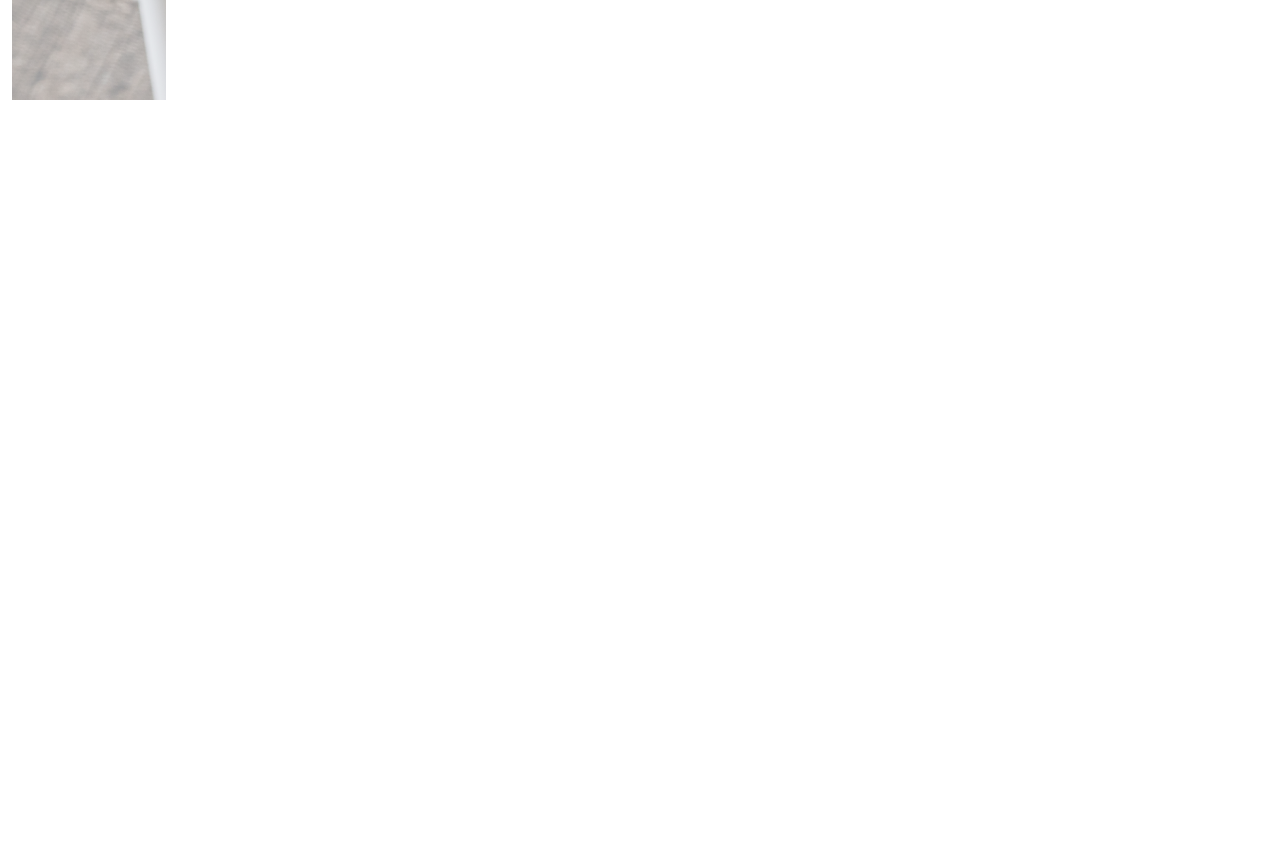
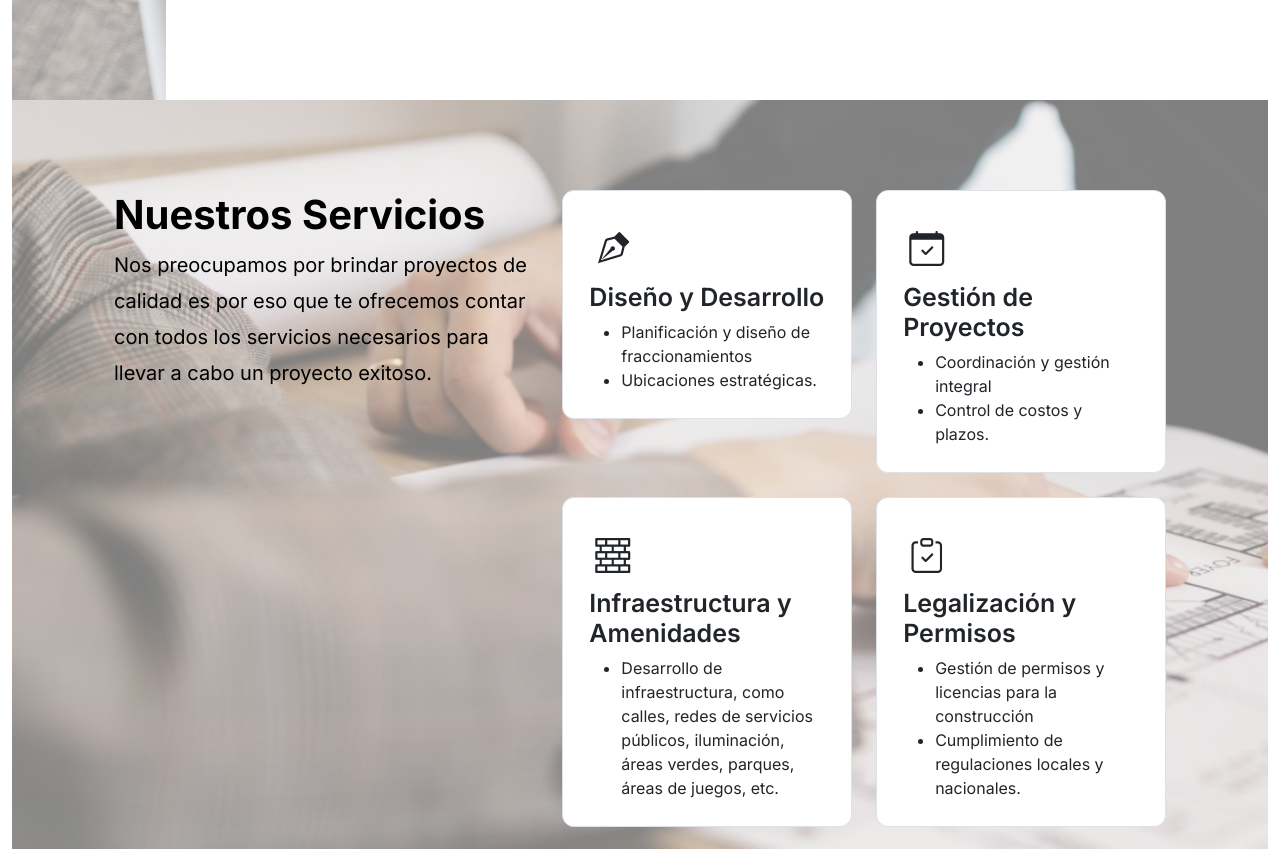
Before and after one commit to ashantys/web-kadiz, a Next.js app: page / in a window 1280 px wide. Shown: the part 1622-2471 px from the top of the page. Before the commit the page ends 1722 px from the top, so only its background shows below. Built offline with nearby package versions, Linux system fonts and the light colour scheme.

Commit message:
chore(icons):instalacion de iconos para funcionamiento de componente Servicios

```diff
--- a/app/page.jsx
+++ b/app/page.jsx
@@ -3,6 +3,7 @@ import '@/styles/style.css';
 import Navbar from '@/components/Navbar';
 import Header from '@/components/Header';
 import Nosotros from '@/components/Nosotros';
+import Servicios from '@/components/Servicios';
 
 
 export default function Home() {
@@ -10,6 +11,7 @@ export default function Home() {
     <>
       <Header/>
       <Nosotros/>
+      <Servicios/>
     </>
   )
 }
--- a/components/Nosotros.jsx
+++ b/components/Nosotros.jsx
@@ -9,7 +9,6 @@ const Nosotros = () =>{
         <div className="container-nosotros">
             <div className="row">
                 <div className="col-sm-12 col-lg-6 col-md-10 custom-mt">
-                    {/* Left column with two text blocks */}
                     <div className="d-flex flex-column ms-5">
                         <div className="mb-5">
                             <h3>Quiénes Somos</h3>
--- /dev/null
+++ b/components/Servicios.jsx
@@ -0,0 +1,53 @@
+import React from 'react';
+import 'bootstrap-icons/font/bootstrap-icons.css';
+
+const Servicios = () => {
+    return (
+        <div className='container-fluid background-services'>
+            <div className='container-servicios'>
+                <div className='row'>
+                    <div className='col-lg-5 col-12'>
+                        <h3>Nuestros Servicios</h3>
+                        <p>Nos preocupamos por brindar proyectos de calidad es por eso que te ofrecemos contar con todos los servicios necesarios para llevar a cabo un proyecto exitoso.</p>
+                    </div>
+                    <div className='col-lg-7 col-12'>
+                        <div className='row'>
+                            {renderCard("Diseño y Desarrollo", "Planificación y diseño de fraccionamientos. Ubicaciones estratégicas.", "bi-vector-pen")}
+                            {renderCard("Gestión de Proyectos", "Coordinación y gestión integral. Control de costos y plazos.", "bi-calendar-check")}
+                        </div>
+                        <div className='row'>
+                            {renderCard("Infraestructura y Amenidades", "Desarrollo de infraestructura, como calles, redes de servicios públicos, iluminación, áreas verdes, parques, áreas de juegos, etc.", "bi-bricks")}
+                            {renderCard("Legalización y Permisos", "Gestión de permisos y licencias para la construcción. Cumplimiento de regulaciones locales y nacionales.", "bi-clipboard-check")}
+                        </div>
+                        <div className='row'>
+                            {renderCard("Control de Calidad", "Inspección y control de calidad durante todo el proceso de construcción. Garantía de que las estructuras sean seguras y duraderas.", "bi-patch-check")}
+                            {renderCard("Venta y Marketing", "Estrategias de venta y comercialización de las viviendas. Promoción y venta de propiedades a compradores potenciales.", "bi-graph-up")}
+                        </div>
+                    </div>
+                </div>
+            </div>
+        </div>
+    );
+};
+
+function renderCard(title, content, iconClass) {
+    return (
+        <div id="servicios" className="col-lg-6 col-md-6 col-sm-6 mb-4">
+            <div className="card-responsive">
+                <div className="card">
+                    <div className="card-body">
+                    <div className="card-icon"><i className={`bi ${iconClass}`}></i></div>
+                        <h4 className="card-title">{title}</h4>
+                        <ul className="card-text">
+                            {content.split('. ').map((item, index) => (
+                                <li key={index}>{item}</li>
+                            ))}
+                        </ul>
+                    </div>
+                </div>
+            </div>
+        </div>
+    );
+}
+
+export default Servicios;
--- a/package.json
+++ b/package.json
@@ -11,6 +11,7 @@
   "dependencies": {
     "boostrap": "^2.0.0",
     "bootstrap": "^5.3.2",
+    "bootstrap-icons": "^1.11.1",
     "next": "13.5.5",
     "react": "^18",
     "react-dom": "^18",
```
Also changed, not shown: 1 other file (tests, documents, lock files or other folders).
